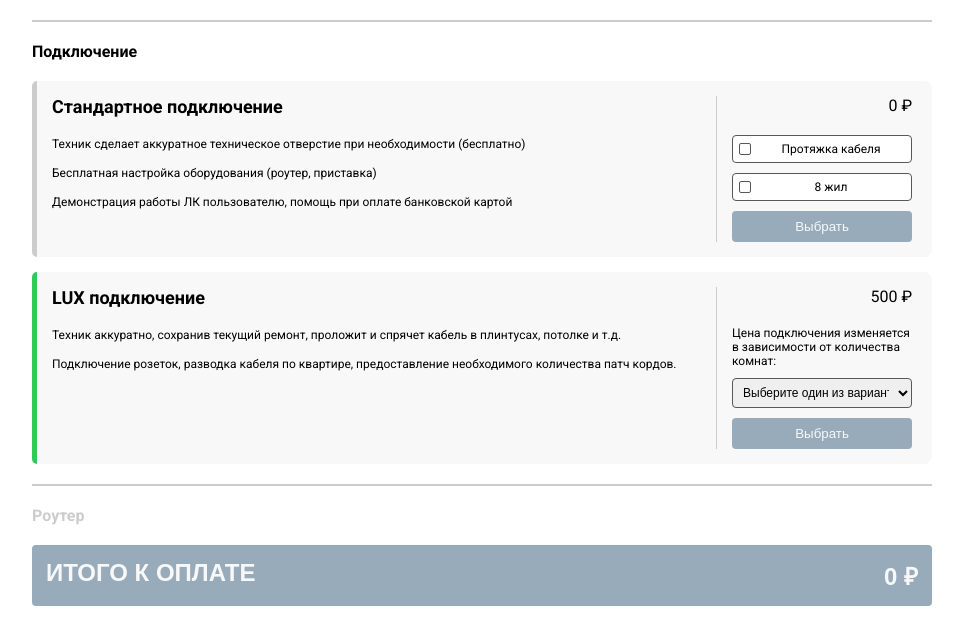
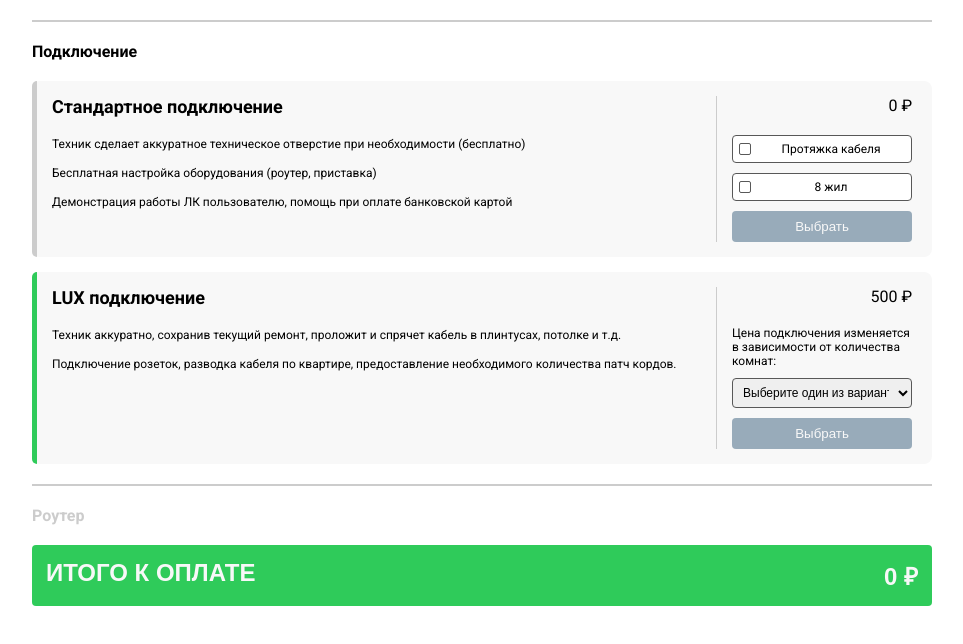
Before and after one commit to yuliya-karimova/Vue-3-Pinia, a Vue app: page / in a window 1280 px wide. Shown: the top 644 px of the page, without its empty margins (158-1121 px from the left). Built offline with nearby package versions, Linux system fonts and the light colour scheme.

Commit message:
refactor: change store structure

```diff
--- a/src/base_components/BaseTextButton.vue
+++ b/src/base_components/BaseTextButton.vue
@@ -5,7 +5,7 @@ type Props = {
 };
 const props = withDefaults(defineProps<Props>(), {
   isDisabled: false,
-  isActive: false,
+  isActive: false
 });
 const emit = defineEmits(["click"]);
 const onClick = () => {
@@ -15,7 +15,7 @@ const onClick = () => {
 
 <template>
   <button
-    :class="['button', { button_active: props.isActive }]"
+    :class="['button', { button_active: props.isActive, button_disabled: props.isDisabled }]"
     :disabled="props.isDisabled"
     @click="onClick"
   >
@@ -40,7 +40,6 @@ const onClick = () => {
 
   &_active {
     background-color: $green;
-    pointer-events: none;
   }
 }
 </style>
--- a/src/components/NewCustomerWizard/NewCustomerWizard.vue
+++ b/src/components/NewCustomerWizard/NewCustomerWizard.vue
@@ -5,26 +5,29 @@ import BaseTextButton from "../../base_components/BaseTextButton.vue";
 import { useNewCustomerStore } from "../../stores/NewCustomerStore";
 const store = useNewCustomerStore();
 
-const isTotalButtonDisabled = computed(
-  () => !store.connectionVariant || !store.routerVariant
+const isTotalButtonDisabled = computed(() =>
+  store.stepsResults.every(({ selectedVariant }) => !!selectedVariant)
 );
 
-const changeStep = (stepNumber: number) => {
-  if (stepNumber)
-store.changeCurrentStep
-}
+const changeStep = (stepIndex: number) => {
+  store.changeCurrentStep(stepIndex);
+};
 </script>
 
 <template>
   <WizardStep
-    v-for="(step, index) in store.steps"
+    v-for="(step, index) in store.stepList"
     :key="step.title"
     :step-data="step"
     :step-index="index"
     :is-active="index === store.currentStep"
     @change-step="changeStep"
   />
-  <BaseTextButton class="total-button" :is-disabled="isTotalButtonDisabled" :is-active="!isTotalButtonDisabled">
+  <BaseTextButton
+    class="total-button"
+    :is-disabled="isTotalButtonDisabled"
+    :is-active="!isTotalButtonDisabled"
+  >
     <span>ИТОГО К ОПЛАТЕ</span>
     <span>{{ store.totalPrice }} ₽</span>
   </BaseTextButton>
--- a/src/components/NewCustomerWizard/components/WizardOption.vue
+++ b/src/components/NewCustomerWizard/components/WizardOption.vue
@@ -1,17 +1,15 @@
 <script setup lang="ts">
 import { OptionType } from "../../../globalTypes";
 import BaseCheckbox from "../../../base_components/BaseCheckbox.vue";
-import { useNewCustomerStore } from "../../../stores/NewCustomerStore";
-const { checkOption, uncheckOption } =
-  useNewCustomerStore();
 
 type Props = {
   optionData: OptionType;
 };
 const props = defineProps<Props>();
+const emit = defineEmits(["input"]);
 
 const onInput = (isChecked: boolean) => {
-  isChecked ? checkOption(props.optionData) : uncheckOption(props.optionData);
+  emit("input", props.optionData, isChecked);
 };
 </script>
 
--- a/src/components/NewCustomerWizard/components/WizardSelect.vue
+++ b/src/components/NewCustomerWizard/components/WizardSelect.vue
@@ -1,19 +1,20 @@
 <script setup lang="ts">
 import { SelectType } from "../../../globalTypes";
 import BaseSelect from "../../../base_components/BaseSelect.vue";
-import { useNewCustomerStore } from "../../../stores/NewCustomerStore";
-const { selectLuxOption } = useNewCustomerStore();
 
 type Props = {
   selectData: SelectType;
+  selectIndex: number;
 };
 const props = defineProps<Props>();
+const emit = defineEmits(["select"]);
 
 const onSelect = (selectValue: string) => {
-  const optionData = props.selectData.items.find(
+  const selectItemData = props.selectData.items.find(
     (item) => item.title === selectValue
   );
-  if (optionData) selectLuxOption(optionData);
+
+  emit("select", selectItemData, props.selectIndex);
 };
 </script>
 
--- a/src/components/NewCustomerWizard/components/WizardStep.vue
+++ b/src/components/NewCustomerWizard/components/WizardStep.vue
@@ -33,10 +33,12 @@ onMounted(setMaxHeight);
       :style="{ 'max-height': isActive ? maxHeight : '0' }"
     >
       <WizardVariant
-        v-for="variant in props.stepData.variants"
+        v-for="(variant, index) in props.stepData.variants"
         :key="variant.title"
         :variant-data="variant"
         :color="variant.color"
+        :step-index="stepIndex"
+        :variant-index="index"
       />
     </div>
   </div>
--- a/src/globalTypes.ts
+++ b/src/globalTypes.ts
@@ -27,7 +27,20 @@ export type StepType = {
   variants: VariantType[];
 };
 
-export enum ConnectionVariants {
-  STANDART = "Стандартное подключение",
-  LUX = "LUX подключение"
+export type SelectResultType = {
+  title: string;
+  selectedItem: SelectItemType | null;
 }
+
+export type VariantResultType = {
+  title: string;
+  price_default: number,
+  options: OptionType[];
+  selects: SelectResultType[]
+};
+
+export type StepResultType = {
+  title: string;
+  selectedVariant: VariantType | null;
+  variants: VariantResultType[];
+};
--- /dev/null
+++ b/src/helpers.ts
@@ -0,0 +1,44 @@
+import {
+  OptionType,
+  SelectResultType,
+  StepResultType,
+  StepType,
+  VariantResultType
+} from "./globalTypes";
+
+export const getResultTemplate = (stepList: StepType[]): StepResultType[] => {
+  return stepList.map((step) => {
+    const variants: VariantResultType[] = step.variants.map((variant) => {
+      const selects: SelectResultType[] = variant.select.map((select) => {
+        return {
+          title: select.title,
+          selectedItem: null
+        };
+      });
+
+      return {
+        title: variant.title,
+        price_default: variant.price_default,
+        options: [],
+        selects
+      };
+    });
+
+    return {
+      title: step.title,
+      selectedVariant: null,
+      variants
+    };
+  });
+};
+
+export const getOptionsSum = (optionList: OptionType[]) => {
+  return optionList.reduce((acc, { price }) => acc + price, 0);
+};
+
+export const getSelectsSum = (selectList: SelectResultType[]) => {
+  return selectList.reduce(
+    (acc, select) => acc + (select.selectedItem?.price || 0),
+    0
+  );
+};
--- a/src/stores/NewCustomerStore.ts
+++ b/src/stores/NewCustomerStore.ts
@@ -1,92 +1,70 @@
 import { defineStore } from "pinia";
 import data from "../data/data.json";
-import {
-  OptionType,
-  SelectItemType,
-  StepType,
-  VariantType
-} from "../globalTypes";
-import { ConnectionVariants } from "../globalTypes";
+import { OptionType, SelectItemType, StepType, VariantType } from "../globalTypes";
+import { getOptionsSum, getResultTemplate, getSelectsSum } from "../helpers";
 
 const stepList: StepType[] = JSON.parse(JSON.stringify(data));
 
 export const useNewCustomerStore = defineStore("NewCustomerStore", {
   state: () => ({
     currentStep: 0,
-    steps: stepList,
-    connectionVariant: null as VariantType | null,
-    routerVariant: null as VariantType | null,
-    standartCheckedOptions: [] as OptionType[],
-    luxSelectedItem: null as SelectItemType | null
+    stepList: stepList,
+    stepsResults: getResultTemplate(stepList)
   }),
 
   getters: {
-    isConnectionStandart: (state) => {
-      return state.connectionVariant?.title === ConnectionVariants.STANDART
-    },
+    totalPrice(state) {
+      const total = state.stepsResults.reduce((acc, step) => {
+        const selectedVariantResults = step.variants.find(
+          ({ title }) => title === step.selectedVariant?.title
+        );
 
-    isConnectionLux: (state) => {
-      return state.connectionVariant?.title === ConnectionVariants.LUX
-    },
+        if (selectedVariantResults) {
+          let optionsSum = getOptionsSum(selectedVariantResults.options);
+          let selectsSum = getSelectsSum(selectedVariantResults.selects);
 
-    standartPrice: (state) => {
-      return (
-        state.steps[0].variants[0].price_default +
-        state.standartCheckedOptions.reduce((acc, { price }) => acc + price, 0)
-      );
-    },
+          const variantPrice =
+            selectedVariantResults.price_default + selectsSum + optionsSum;
 
-    luxPrice: (state) => {
-      return (
-        state.steps[0].variants[1].price_default +
-        (state.luxSelectedItem?.price || 0)
-      );
-    },
+          return (acc += variantPrice);
+        }
 
-    totalPrice(state) {
-      let total = 0;
-
-      if (this.isConnectionStandart) {
-        total += this.standartPrice;
-      }
-
-      if (this.isConnectionLux) {
-        total += this.luxPrice;
-      }
-
-      if (state.routerVariant) {
-        total += state.routerVariant.price_default;
-      }
+        return acc;
+      }, 0);
 
       return total;
     }
   },
 
   actions: {
-    checkOption(option: OptionType) {
-      this.standartCheckedOptions.push(option);
+    checkOption(option: OptionType, stepIndex: number, variantIndex: number) {
+      this.stepsResults[stepIndex].variants[variantIndex].options.push(option);
     },
 
-    uncheckOption(option: OptionType) {
-      this.standartCheckedOptions = this.standartCheckedOptions.filter(
-        ({ title }) => title !== option.title
-      );
+    uncheckOption(option: OptionType, stepIndex: number, variantIndex: number) {
+      this.stepsResults[stepIndex].variants[variantIndex].options =
+        this.stepsResults[stepIndex].variants[variantIndex].options.filter(
+          ({ title }) => title !== option.title
+        );
     },
 
-    selectLuxOption(option: OptionType) {
-      this.luxSelectedItem = option;
+    changeSelectedItem(
+      selectItemData: SelectItemType,
+      stepIndex: number,
+      variantIndex: number,
+      selectIndex: number
+    ) {
+      this.stepsResults[stepIndex].variants[variantIndex].selects[
+        selectIndex
+      ].selectedItem = selectItemData;
     },
 
-    changeConnectionVariant(variant: VariantType) {
-      this.connectionVariant = variant;
+    changeSelectedVariant(stepIndex: number, variantData: VariantType) {
+      this.stepsResults[stepIndex].selectedVariant = variantData;
     },
 
-    changeRouterVariant(variant: VariantType) {
-      this.routerVariant = variant;
+    changeCurrentStep(stepIndex: number) {
+      this.currentStep = stepIndex;
     },
-
-    changeCurrentStep(stepNumber: number) {
-      this.currentStep = stepNumber;
-    }
   }
 });
```
Also changed, not shown: src/components/NewCustomerWizard/components/WizardVariant.vue (+64 -30 lines), 1 other file (tests, documents, lock files or other folders).
